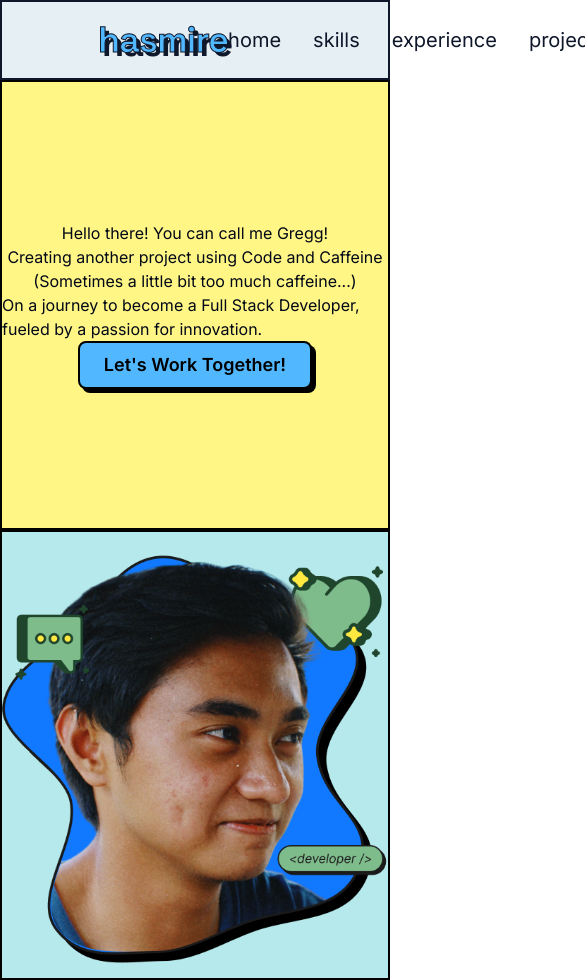
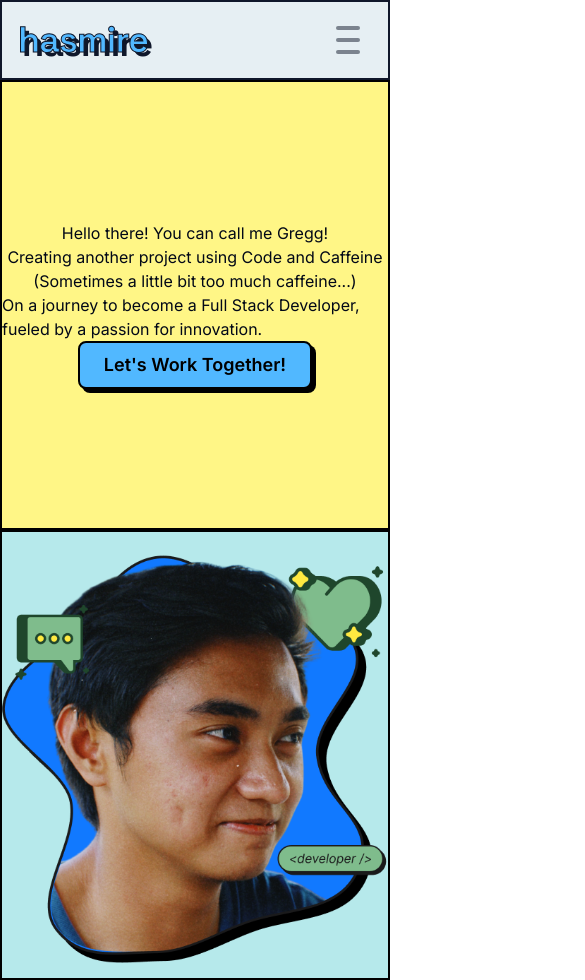
Before and after one commit to Hasmire/portfolio, a Next.js app: page / in a window 390 px wide. Shown: the top 980 px of the page, 585 px wide, since content can reach past the window. Built offline with nearby package versions, Linux system fonts and the light colour scheme.

Commit message:
Added mobile navbar

```diff
--- a/package.json
+++ b/package.json
@@ -18,7 +18,7 @@
     "next": "14.2.1",
     "react": "^18",
     "react-dom": "^18",
-    "tailwind-merge": "^2.2.2",
+    "tailwind-merge": "^2.3.0",
     "tailwindcss-animate": "^1.0.7"
   },
   "devDependencies": {
--- /dev/null
+++ b/src/components/Hamburger.tsx
@@ -0,0 +1,36 @@
+import React from 'react'
+
+type HamburgerProps = {
+  isOpen: boolean
+  setIsOpen: (isOpen: boolean) => void
+}
+
+export default function Hamburger(props: HamburgerProps) {
+  const { isOpen, setIsOpen } = props
+  const genericHamburgerLine = `h-1 w-6 my-1 rounded-full bg-slate-900 transition ease transform duration-300`
+  return (
+    <button
+      type="button"
+      className="group flex size-12 flex-col items-center justify-center rounded md:hidden"
+      aria-label="Toggle Menu"
+      onClick={() => setIsOpen(!isOpen)}>
+      <div
+        className={`${genericHamburgerLine} ${
+          isOpen
+            ? 'translate-y-3 rotate-45 opacity-50 group-hover:opacity-100'
+            : 'opacity-50 group-hover:opacity-100'
+        }`}
+      />
+      <div
+        className={`${genericHamburgerLine} ${isOpen ? 'opacity-0' : 'opacity-50 group-hover:opacity-100'}`}
+      />
+      <div
+        className={`${genericHamburgerLine} ${
+          isOpen
+            ? '-translate-y-3 -rotate-45 opacity-50 group-hover:opacity-100'
+            : 'opacity-50 group-hover:opacity-100'
+        }`}
+      />
+    </button>
+  )
+}
--- a/src/components/NavBar.tsx
+++ b/src/components/NavBar.tsx
@@ -1,21 +1,42 @@
+'use client'
+
 import React from 'react'
+import { twMerge } from 'tailwind-merge'
 
+import Hamburger from './Hamburger'
 import { Button } from './ui/button'
 
 export default function NavBar() {
+  const [isOpen, setIsOpen] = React.useState(false)
   return (
-    <div className="flex h-20 w-full items-center justify-between border-2 border-slate-900 bg-nepal-100 px-24">
+    <>
+      <div className="sticky top-0 z-10 flex h-20 w-full items-center justify-between border-2 border-slate-900 bg-nepal-100 px-4 md:px-24">
         <h1 className="text-shadow-neo scroll-m-20 font-Space_Grotesk text-4xl font-extrabold tracking-tight text-cerulean-400 lg:text-5xl">
           hasmire
         </h1>
-      <div className="flex gap-8">
+        {/* Desktop Navbar */}
+        <div className="hidden gap-8 md:flex">
           <div className="text-xl text-slate-900">home</div>
           <div className="text-xl text-slate-900">skills</div>
           <div className="text-xl text-slate-900">experience</div>
           <div className="text-xl text-slate-900">projects</div>
           <div className="text-xl text-slate-900">contact</div>
         </div>
-      <Button>Let’s Work Together!</Button>
+        <Button className="hidden md:block">Let&apos;s Work Together!</Button>
+        <Hamburger isOpen={isOpen} setIsOpen={setIsOpen} />
       </div>
+      {isOpen && (
+        <div
+          className={twMerge(
+            'flex flex-col divide-y-4 divide-slate-900 border-2 sticky top-[80px] z-10 bg-nepal-100 border-slate-900',
+          )}>
+          <div className="py-2 text-center text-xl text-slate-900">home</div>
+          <div className="py-2 text-center text-xl text-slate-900">skills</div>
+          <div className="py-2 text-center text-xl text-slate-900">experience</div>
+          <div className="py-2 text-center text-xl text-slate-900">projects</div>
+          <div className="py-2 text-center text-xl text-slate-900">contact</div>
+        </div>
+      )}
+    </>
   )
 }
```
Also changed, not shown: public/icons/menu.svg (added), 1 other file (tests, documents, lock files or other folders). Lines whose indentation alone changed are shown as unchanged.
